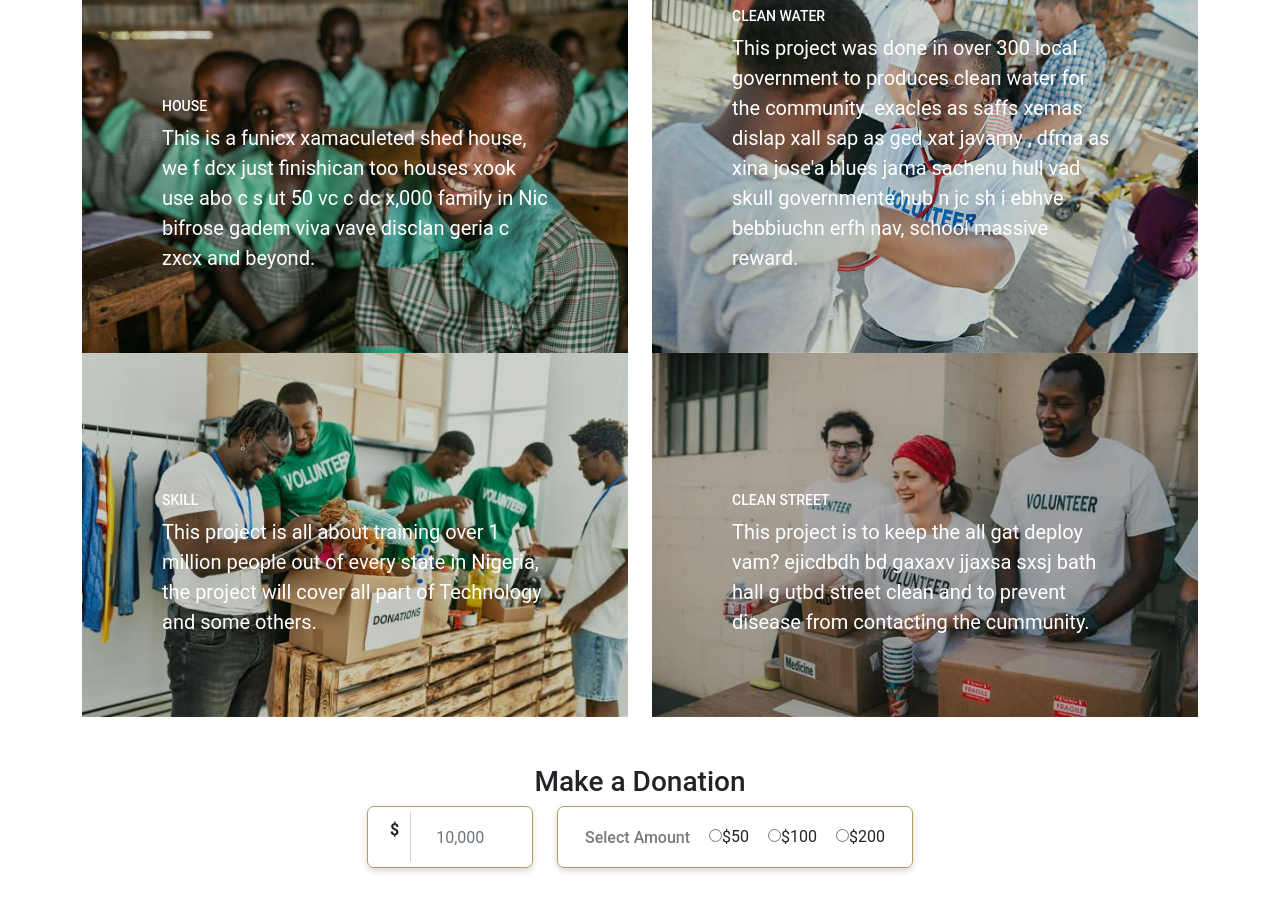
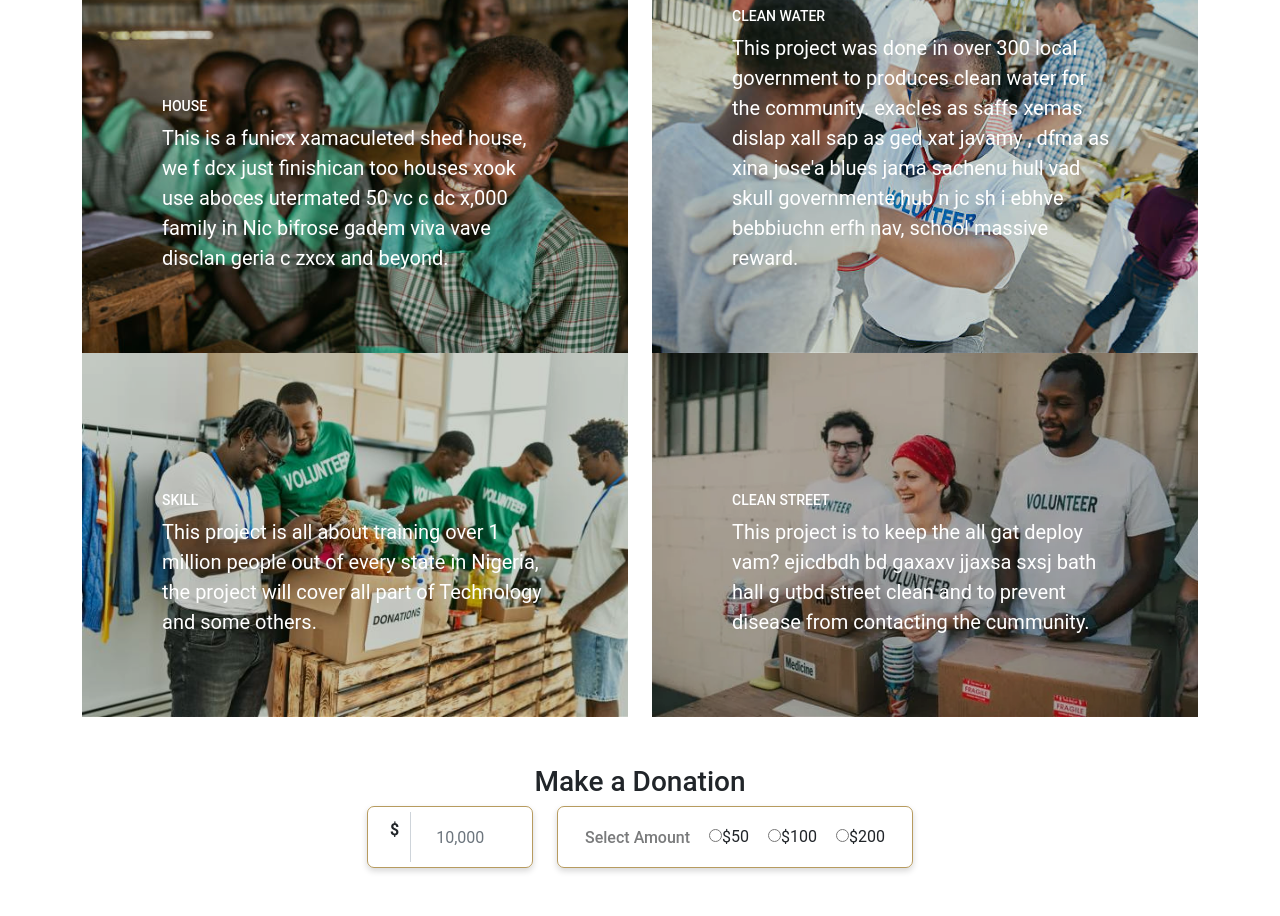
Before and after one commit to zeredogo/krypto-zone-charity, a React (Create React App) app: page / in a window 1280 px wide. Shown: the part 4340-5256 px from the top of the page. Built offline with nearby package versions, Linux system fonts and the light colour scheme.

Commit message:
updating commit

```diff
--- a/src/component/FinishedProject.jsx
+++ b/src/component/FinishedProject.jsx
@@ -55,7 +55,7 @@ const FinishedProject = () => {
                     <h2>House</h2>
                     <p className="mb-0">
                       This is a funicx xamaculeted  shed house, we f dcx just
-                      finishican  too houses xook use abo c s ut 50 vc c  dc x,000 family
+                      finishican  too houses xook use aboces utermated 50 vc c  dc x,000 family
                       in Nic bifrose gadem viva  vave disclan geria c zxcx and beyond.
                     </p>
                   </span>
```
